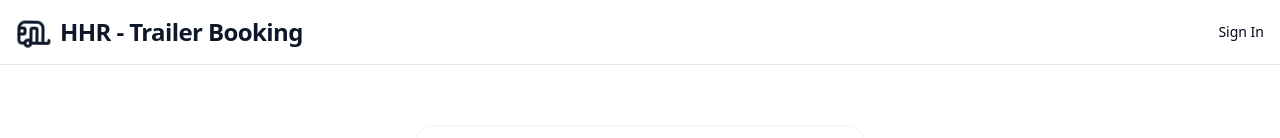
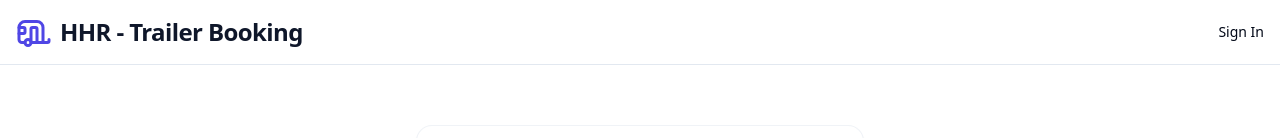
Before and after one commit to bryhudson/honeymoon-haven, a React (Vite) app: page /#/login in a window 1280 px wide. Shown: the top 138 px of the page. Built offline with nearby package versions, Linux system fonts and the light colour scheme; no server answers; the database is empty.

Commit message:
ui: revert animation from header icon and set to static indigo color

```diff
--- a/package.json
+++ b/package.json
@@ -1,7 +1,7 @@
 {
   "name": "hhr",
   "private": true,
-  "version": "2.87.173",
+  "version": "2.87.174",
   "type": "module",
   "homepage": "https://hhr-trailer-booking.web.app",
   "scripts": {
--- a/src/components/layout/Header.jsx
+++ b/src/components/layout/Header.jsx
@@ -71,8 +71,8 @@ export function Header() {
         <>
             <header className="sticky top-0 z-50 w-full border-b bg-background/95 backdrop-blur supports-[backdrop-filter]:bg-background/60">
                 <div className="container mx-auto flex h-16 items-center justify-between px-4">
-                    <Link to="/" className="group flex items-center gap-2 font-bold text-xl md:text-2xl tracking-tight text-slate-900 hover:opacity-80 transition-opacity">
-                        <Caravan className="h-8 w-8 md:h-9 md:w-9 animate-drive group-hover:text-indigo-600 transition-colors duration-300" />
+                    <Link to="/" className="flex items-center gap-2 font-bold text-xl md:text-2xl tracking-tight text-slate-900 hover:opacity-80 transition-opacity">
+                        <Caravan className="h-8 w-8 md:h-9 md:w-9 text-indigo-600 transition-colors duration-300" />
                         <span className="hidden md:inline">HHR - Trailer Booking</span>
                         <span className="md:hidden">HHR Booking</span>
                     </Link>
```
